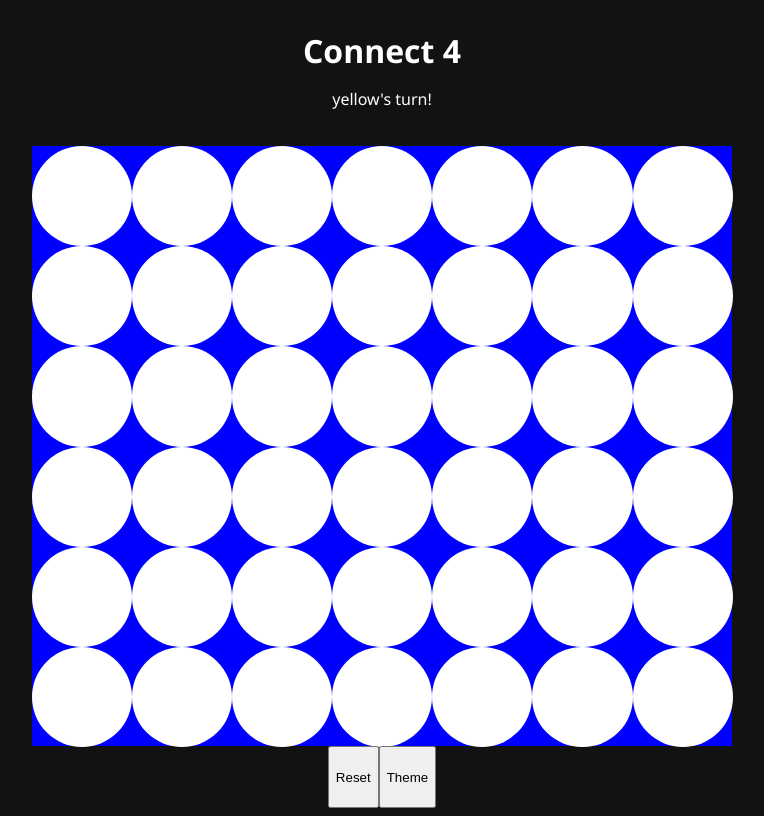
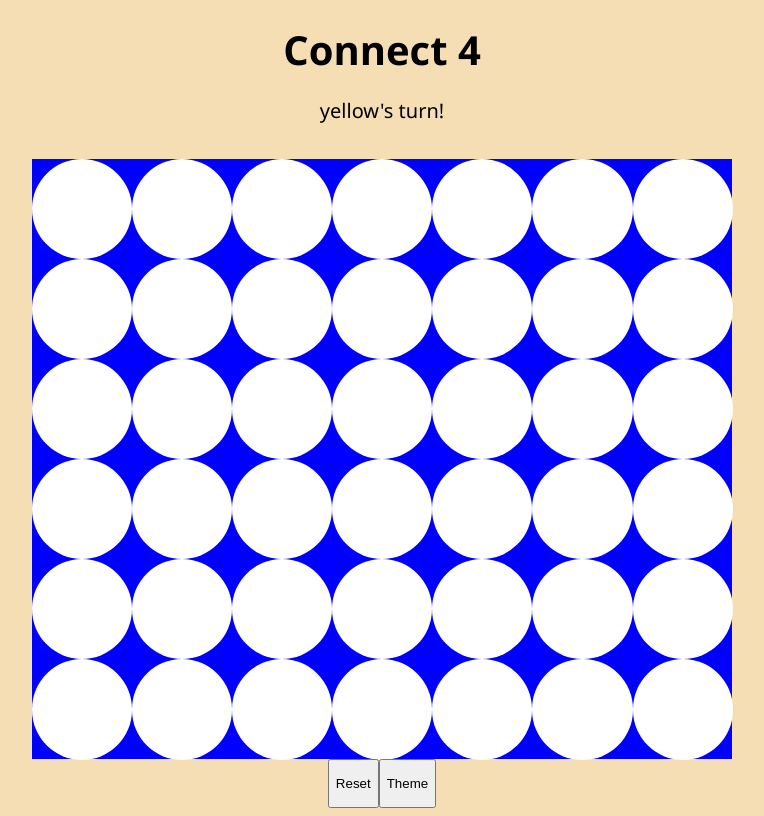
Before and after one commit to olliepayne/connect-four, a plain HTML site: page index.html in a window 1280 px wide. Shown: the whole page, without its empty margins (258-1022 px from the left). Drawn offline with Linux system fonts and the light colour scheme.

```diff
--- a/css/stlye.css
+++ b/css/stlye.css
@@ -6,8 +6,8 @@ body {
                       "sidebar-left game sidebar-right"
                       "footer footer footer";
   height: 100vh;
-  background-color: #121212;
   font-family: 'Segoe UI', Tahoma, Geneva, Verdana, sans-serif;
+  background-color: wheat;
 }
 
 header {
@@ -16,11 +16,16 @@ header {
   flex-direction: column;
   justify-content: center;
   align-items: center;
-  color: white;
+  color: black;
 }
 
 h1 {
+  font-size: 40px;
   margin: 0 auto;
+}
+
+#game-messages {
+  font-size: 20px;
 }
 
 #game-board {
```
Also changed, not shown: 1 other file.
